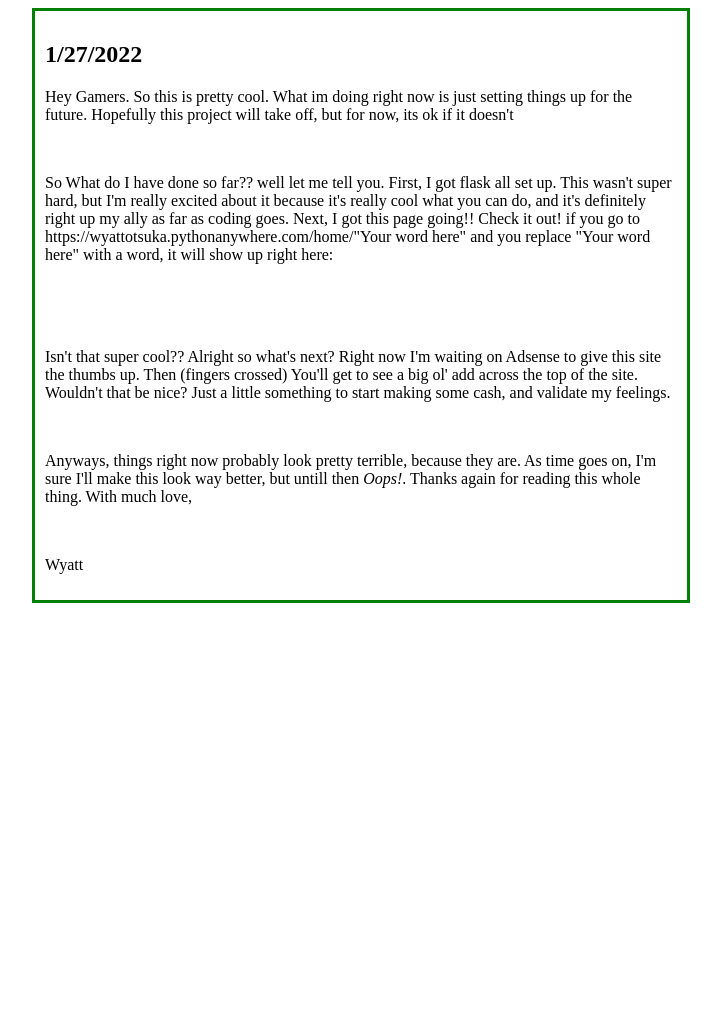
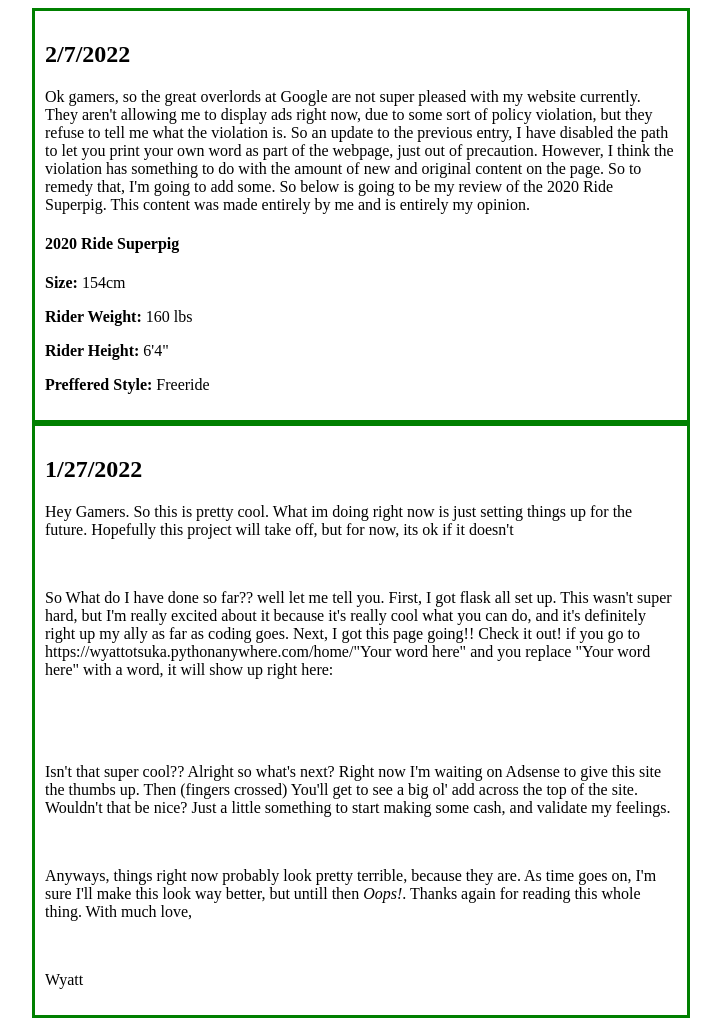
Before and after one commit to WyattOtsuka/loos, a Flask app: page /home in a window 1280 px wide. Shown: the whole page, without its empty margins (279-1000 px from the left). Before the commit the page ends 603 px from the top, so only its background shows below. Run offline with Flask 2, Linux system fonts and the light colour scheme.

Commit message:
added new content blurb

```diff
--- a/templates/home.html
+++ b/templates/home.html
@@ -22,21 +22,52 @@
 
     <div class="bb1"></div>
     <div class="centered">
+        <h2>2/7/2022</h2>
+        <p>
+            Ok gamers, so the great overlords at Google are not super pleased with my website currently. They aren't
+            allowing me to display ads right now, due to some sort of policy violation, but they refuse to tell me what
+            the violation is. So an update to the previous entry, I have disabled the path to let you print your own
+            word as part of the webpage, just out of precaution. However, I think the violation has something to do with
+            the amount of new and original content on the page. So to remedy that, I'm going to add some. So below is
+            going to be my review of the 2020 Ride Superpig. This content was made entirely by me and is entirely my
+            opinion.
+        </p>
+        <h4>2020 Ride Superpig</h4>
+        <p>
+            <strong>Size:</strong> 154cm
+        </p>
+        <p>
+            <strong>Rider Weight:</Strong> 160 lbs
+        </p>
+        <p>
+            <strong>Rider Height:</strong> 6'4"
+        </p>
+        <p>
+            <strong>Preffered Style:</strong> Freeride
+        </p>
+    </div>
+    <div class="centered">
         <h2>1/27/2022</h2>
-        <p>Hey Gamers. So this is pretty cool. What im doing right now is just setting things up for the future. Hopefully this project will take off, but for now, its ok if it doesn't</p>
+        <p>Hey Gamers. So this is pretty cool. What im doing right now is just setting things up for the future.
+            Hopefully this project will take off, but for now, its ok if it doesn't</p>
         <br>
-        <p>So What do I have done so far?? well let me tell you. First, I got flask all set up. This wasn't super hard, but I'm really excited about it because it's really cool what you can do, and
-            it's definitely right up my ally as far as coding goes. Next, I got this page going!! Check it out! if you go to https://wyattotsuka.pythonanywhere.com/home/"Your word here" and you replace "Your word here"
+        <p>So What do I have done so far?? well let me tell you. First, I got flask all set up. This wasn't super hard,
+            but I'm really excited about it because it's really cool what you can do, and
+            it's definitely right up my ally as far as coding goes. Next, I got this page going!! Check it out! if you
+            go to https://wyattotsuka.pythonanywhere.com/home/"Your word here" and you replace "Your word here"
             with a word, it will show up right here:</p>
-            <br>
+        <br>
         </p><strong>{{input}}</strong></p>
         <br>
-        <p>Isn't that super cool?? Alright so what's next? Right now I'm waiting on Adsense to give this site the thumbs up. Then (fingers crossed) You'll get to see a
-            big ol' add across the top of the site. Wouldn't that be nice? Just a little something to start making some cash, and validate my feelings.
+        <p>Isn't that super cool?? Alright so what's next? Right now I'm waiting on Adsense to give this site the thumbs
+            up. Then (fingers crossed) You'll get to see a
+            big ol' add across the top of the site. Wouldn't that be nice? Just a little something to start making some
+            cash, and validate my feelings.
         </p>
         <br>
-        <p>Anyways, things right now probably look pretty terrible, because they are. As time goes on, I'm sure I'll make this look way better, but untill then <i>Oops!</i>. Thanks again for reading this whole thing.
-        With much love,</p>
+        <p>Anyways, things right now probably look pretty terrible, because they are. As time goes on, I'm sure I'll
+            make this look way better, but untill then <i>Oops!</i>. Thanks again for reading this whole thing.
+            With much love,</p>
         <br>
         <p>Wyatt</p>
     </div>
```
Also changed, not shown: ability.py (added, +8 -0 lines).
